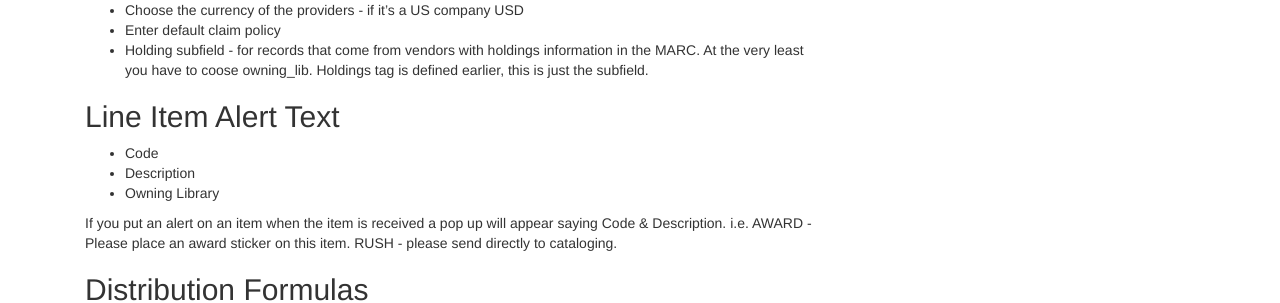
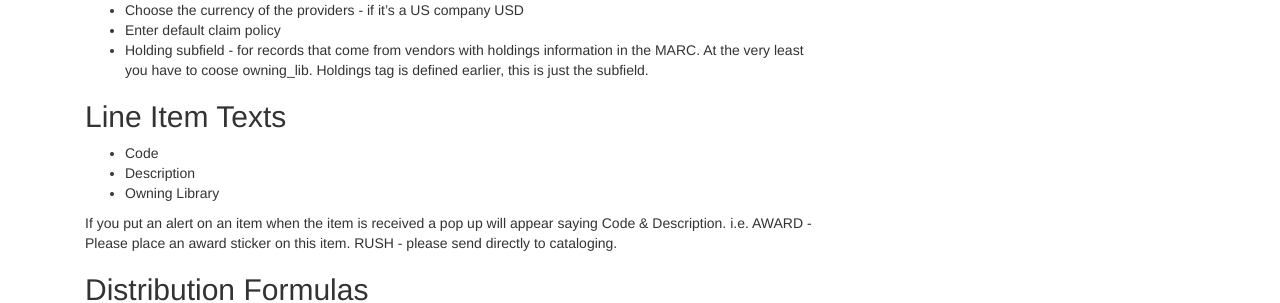
Before and after one commit to hopkinsju/hopkinsju.github.io, a Jekyll site: the page built from _posts/Evergreen/2014-07-24-acquisitions-training-day-2.md, in a window 1280 px wide and 900 px high, scrolled down 1385 px. Shown: the part 368-671 px from the top of the window. Built offline with Jekyll 4.4.1, drawn with Linux system fonts in a browser that asks for light colours; Markdown is read by kramdown in place of the engine named in the settings.

Commit message:
Day 3 of SITKA acq training

```diff
--- a/_posts/Evergreen/2014-07-24-acquisitions-training-day-2.md
+++ b/_posts/Evergreen/2014-07-24-acquisitions-training-day-2.md
@@ -81,7 +81,7 @@ You can transfer between funds betwee
 * Enter default claim policy
 * Holding subfield - for records that come from vendors with holdings information in the MARC. At the very least you have to coose owning_lib. Holdings tag is defined earlier, this is just the subfield.
 
-## Line Item Alert Text
+## Line Item Texts
 
 * Code
 * Description
```
